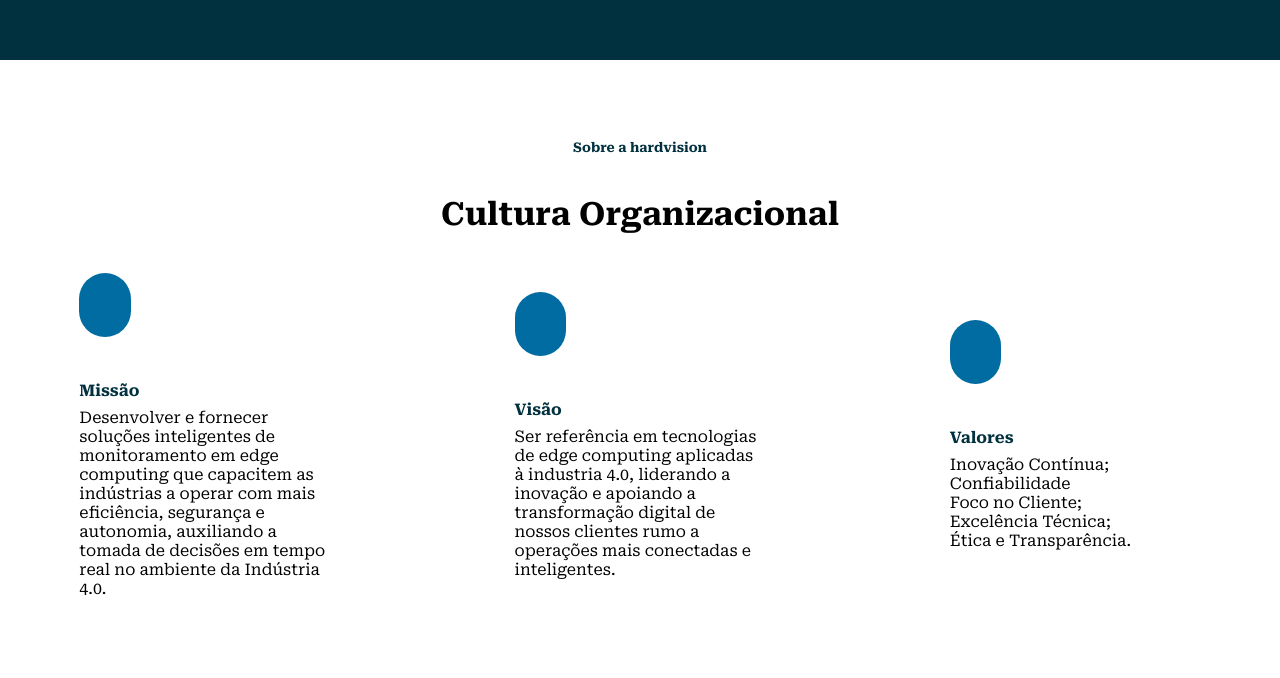
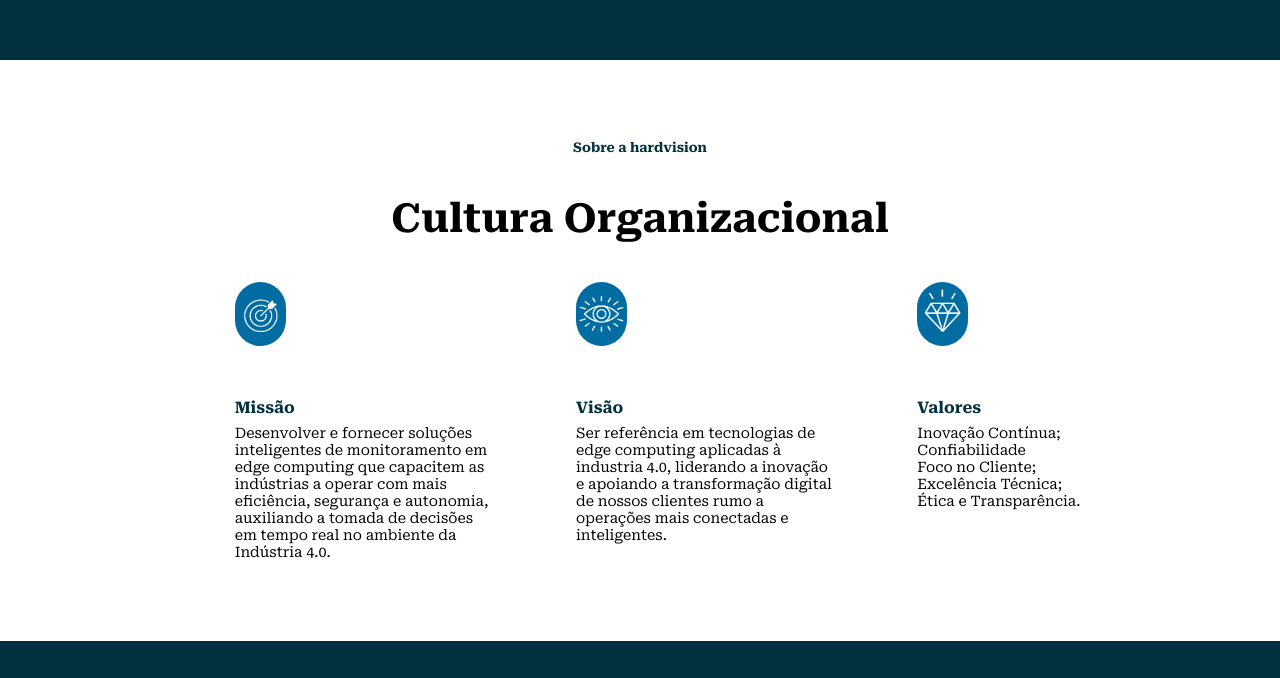
Before and after one commit to HardVision/site, a website: page public/index.html in a window 1280 px wide. Shown: the part 2233-2911 px from the top of the page. After the commit the page ends 2874 px from the top, so only its background shows below. Drawn offline with Linux system fonts and the light colour scheme.

Commit message:
Seção de cultura feita, mas sem a linha abaixo do titulo

```diff
--- a/public/css/estilo.css
+++ b/public/css/estilo.css
@@ -106,11 +106,14 @@ body{
   padding-top: 10vh;
   background-color: white;
   flex-direction: column;
-  text-align: center;
   width: 100%;
   margin-left: 0;
   gap: 5vh;
   padding-bottom:10vh;
+  margin-right: 0;
+  display: flex;
+  align-items: center;
+  justify-content: center;
 }
 
 .sobre{
@@ -271,31 +274,45 @@ button img{
   height: 4vh;
 }
 
-#valores{
+#valores {
   display: flex;
-  flex-direction: row;
-  gap: 2vw;
-  align-items: center;
-  justify-content: space-around;
-  width: 100%;
+  justify-content: center;
+  align-items: flex-start;
+  width: 80vw;
+  padding-left: 10vw;
 }
 
-.valor{
+.valor {
   display: flex;
   flex-direction: column;
+  align-items: flex-start;
+  justify-content: flex-start;
   gap: 1vh;
-  text-align: left;
-  width: 19.6vw;
+  width: 20vw;
+  max-width: 300px;
+  margin: 0 auto;
 }
 
-.light-blue{
+.valor h4 {
+  color: #01303F;
+  margin-top: 1vh;
+  text-align: left;
+}
+
+.valor p {
+  color: black;
+  font-size: 0.9rem;
+  text-align: left;
+}
+
+.light-blue {
   background-color: #006CA1;
 }
 
-.valor h4{
-  color: #01303F;
+.cultura-img{
+  width: 3.5vw;
+  height: 5.5vh;
+  align-self: center;
+  justify-self: center;
+  margin-bottom: 1vh;
 }
-
-.valor p{
-  color: black;
-}
--- a/public/index.html
+++ b/public/index.html
@@ -14,7 +14,7 @@
     <img src="assets/logo.png" alt="">
     <div id="nav-options">
       <h4><a href="">Início</a></h4>
-      <h4><a href="">Sobre nós</a></h4>
+      <h4><a href="sobreNos.html">Sobre nós</a></h4>
       <h4><a href="">Nossos serviços</a></h4>
     </div>
     <button id="entrarBtn">Entrar</button>
@@ -93,38 +93,46 @@
   </div>
 
   <div class="layer-page sobre">
-      <img src="assets/city_sobre.png" alt="" width="auto"
-      height="450vh">
+    <img src="assets/city_sobre.png" alt="" width="auto" height="450vh">
     <div class="landing-text">
       <h3 style="color: #89D6FB;">Sobre nós</h3>
       <h2>Conheça um pouco sobre a hardvision</h2>
-      <p>Nosso compromisso é impulsionar a transformação digital do setor industrial, entregando soluções robustas, escaláveis e preparadas para os desafios do futuro.</p>
+      <p>Nosso compromisso é impulsionar a transformação digital do setor industrial, entregando soluções robustas,
+        escaláveis e preparadas para os desafios do futuro.</p>
       <button class="sobreNosBtn"> <img src="assets/button_icon.svg" alt="">Saiba mais</button>
     </div>
   </div>
 
   <div class="layer-page cultura">
     <h5 style="color: #01303F;">Sobre a hardvision</h5>
-    <h1>Cultura Organizacional</h1>
+    <h1 style="font-size: 40px;">Cultura Organizacional</h1>
     <div id="valores">
       <div class="valor">
-        <div class="sphere light-blue"></div>
+        <div class="sphere light-blue"><img src="assets/alvo.png" alt="" class="cultura-img"></div>
         <h4>Missão</h4>
-        <p>Desenvolver e fornecer soluções inteligentes de monitoramento em edge computing que capacitem as indústrias a operar com mais eficiência, segurança e autonomia, auxiliando a tomada de decisões em tempo real no ambiente da Indústria 4.0.</p>
+        <p>Desenvolver e fornecer soluções inteligentes de monitoramento em edge computing que capacitem as indústrias a
+          operar com mais eficiência, segurança e autonomia, auxiliando a tomada de decisões em tempo real no ambiente
+          da Indústria 4.0.</p>
       </div>
       <div class="valor">
-        <div class="sphere light-blue"></div>
+        <div class="sphere light-blue">
+          <img src="assets/eye.png" alt="" class="cultura-img">
+        </div>
         <h4>Visão</h4>
-        <p>Ser referência em tecnologias de edge computing aplicadas à industria 4.0, liderando a inovação e apoiando a transformação digital de nossos clientes rumo a operações mais conectadas e  inteligentes.</p>
+        <p>Ser referência em tecnologias de edge computing aplicadas à industria 4.0, liderando a inovação e apoiando a
+          transformação digital de nossos clientes rumo a operações mais conectadas e inteligentes.</p>
       </div>
       <div class="valor">
-        <div class="sphere light-blue"></div>
+        <div class="sphere light-blue">
+           <img src="assets/naked_gem.png" alt="" class="cultura-img">
+        </div>
         <h4>Valores</h4>
         <p>Inovação Contínua;
           <br>Confiabilidade
           <br>Foco no Cliente;
           <br>Excelência Técnica;
-          <br>Ética e Transparência.</p>
+          <br>Ética e Transparência.
+        </p>
       </div>
     </div>
   </div>
```
Also changed, not shown: public/assets/alvo.png (added), public/assets/eye.png (added), public/assets/naked_gem.png (added).
